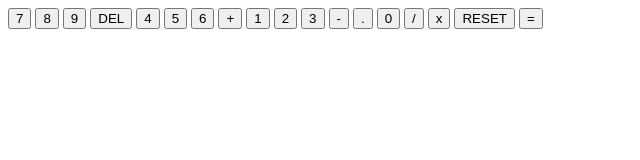
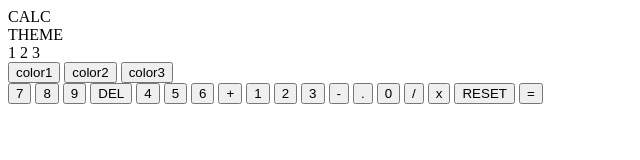
Before and after one commit to Gbotemi-ojo/frontendCalculator, a plain HTML site: page index.html in a window 1280 px wide. Shown: the whole page, without its empty margins (0-640 px from the left). Drawn offline with Linux system fonts and the light colour scheme.

Commit message:
html page complete

```diff
--- a/index.html
+++ b/index.html
@@ -10,8 +10,25 @@
 <body>
     <div id = "calculatorPage">
         <div id = "calculator">
-            <div class = "calculatorHeader"></div>
-            <div class = "calculatorDisplay"></div>
+            <div class = "calculatorHeader">
+                <div>CALC</div>
+                <div>THEME</div>
+                <div class = "themeChoosers">
+                    <div>1 2 3</div>
+                    <div>
+                        <button>color1</button>
+                        <button>color2</button>
+                        <button>color3</button>
+                    </div>
+                </div>
+            </div>
+            <div class = "calculatorDisplay">
+                <div class = "secondDisplayContainer">
+                    <div class = "signs"></div>
+                    <div class = "dummy-display"></div>
+                </div>
+                  <div class = "first-display"></div>
+            </div>
             <div class = "calculatorButtons">
                <button>7</button>
                <button>8</button>
```
